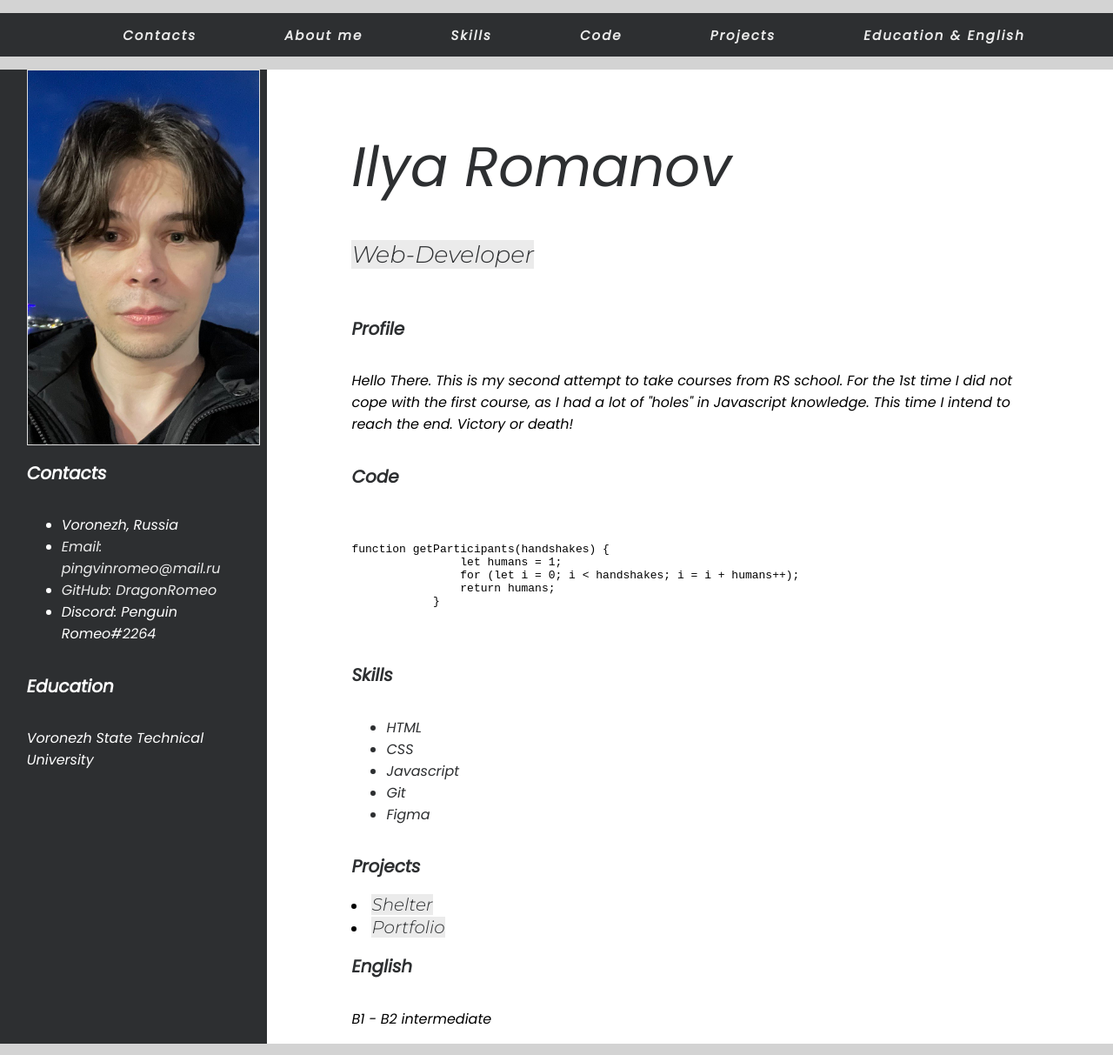
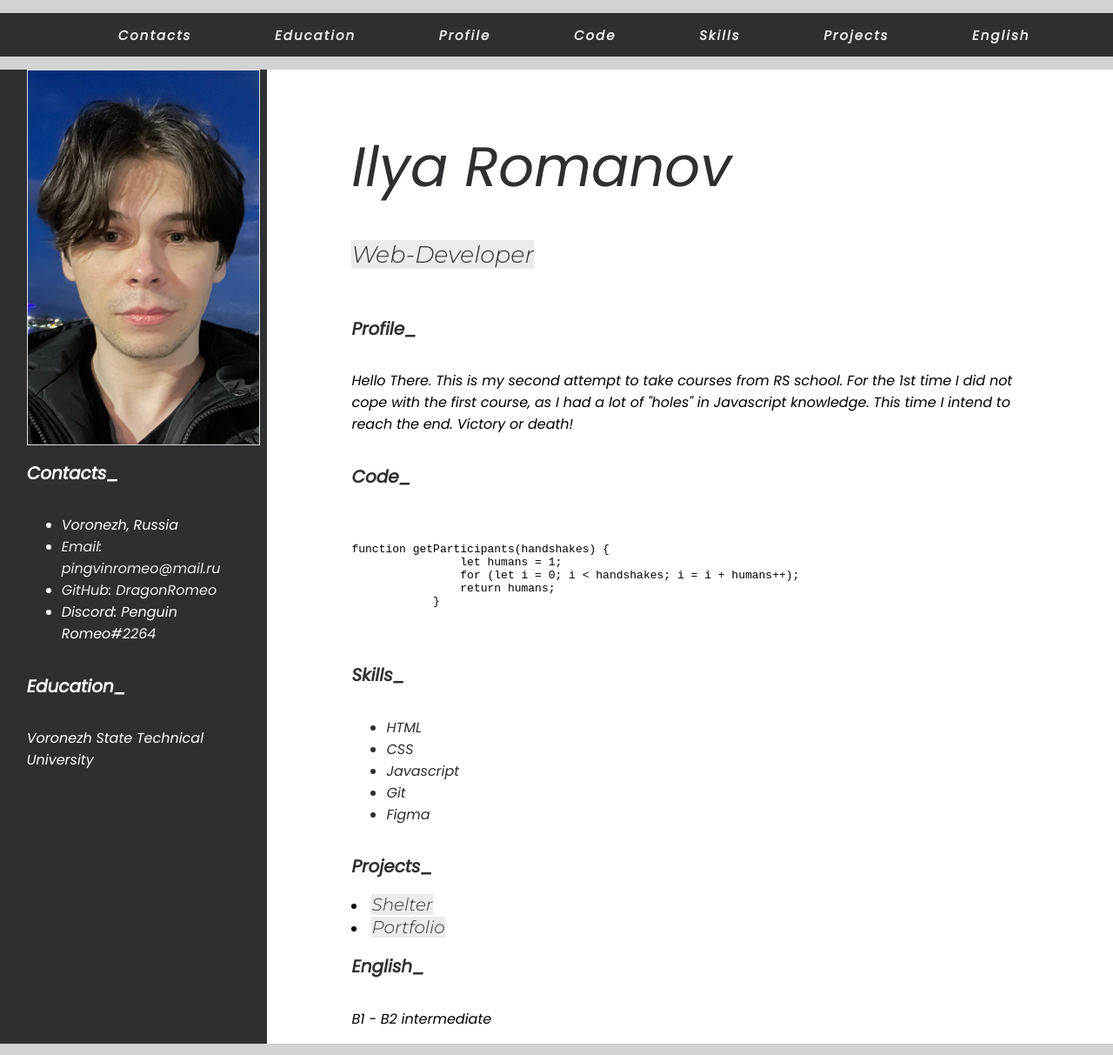
Before and after one commit to DragonRomeo/rsschool-cv, a plain HTML site: page index.html in a window 1280 px wide. Shown: the top 1213 px of the page at 87% size. Drawn offline with Linux system fonts and the light colour scheme.

Commit message:
feat: add anchor links at nav

```diff
--- a/index.html
+++ b/index.html
@@ -14,19 +14,22 @@
             <a class="nav-link" href="#contacts">Contacts</a>
           </li>
           <li class="nav-item">
-            <a class="nav-link" href="#contacts">About me</a>
+            <a class="nav-link" href="#education">Education</a>
           </li>
           <li class="nav-item">
-            <a class="nav-link" href="#contacts">Skills</a>
+            <a class="nav-link" href="#profile">Profile</a>
           </li>
           <li class="nav-item">
-            <a class="nav-link" href="#contacts">Code</a>
+            <a class="nav-link" href="#code">Code</a>
           </li>
           <li class="nav-item">
-            <a class="nav-link" href="#contacts">Projects</a>
+            <a class="nav-link" href="#skills">Skills</a>
+          </li>
+                    <li class="nav-item">
+            <a class="nav-link" href="#projects">Projects</a>
           </li>
           <li class="nav-item">
-            <a class="nav-link" href="#contacts">Education & English</a>
+            <a class="nav-link" href="#english">English</a>
           </li>
         </ul>
       </nav>
@@ -37,8 +40,8 @@
           <section class="section photo">
               <img class="avatar" src="../rsschool-cv/photo_avatar_main.jpg" alt="avatar">
           </section>
-          <section class="section contacts white">
-              <h2 class="h2 white">Contacts</h2>
+          <section class="section contacts white" id="contacts">
+              <h2 class="h2 white">Contacts_</h2>
               <ul>
                   <li>Voronezh, Russia</li>
                   <li><a class="nav-link" href="mailto: pingvinromeo@mail.ru">Email: pingvinromeo@mail.ru</a></li>
@@ -46,8 +49,8 @@
                   <li>Discord: Penguin Romeo#2264</li>
               </ul>
           </section>
-          <section class="section education white">
-            <h2 class="h2 white">Education</h2>
+          <section class="section education white" id="education">
+            <h2 class="h2 white">Education_</h2>
               <p>Voronezh State Technical University</p>
           </section>
       </div>
@@ -57,24 +60,24 @@
               <p class="name">Ilya Romanov</p>
               <p class="profession">Web-Developer</p>
           </section>
-          <section class="section profile">
-              <h2 class="h2">Profile</h2>
+          <section class="section profile" id="profile">
+              <h2 class="h2">Profile_</h2>
             <p>
                 Hello There. This is my second attempt to take courses from RS school.
                 For the 1st time I did not cope with the first course, as I had a lot of "holes" in Javascript knowledge.
                 This time I intend to reach the end. Victory or death!
             </p>
           </section><!-- About me section -->
-          <section class="section code">
-            <h2 class="h2">Code</h2>
+          <section class="section code" id="code">
+            <h2 class="h2">Code_</h2>
               <p><pre>function getParticipants(handshakes) {
                 let humans = 1;
                 for (let i = 0; i < handshakes; i = i + humans++);
                 return humans;
             }</pre></p>
           </section>
-          <section class="section skills">
-            <h2 class="h2">Skills</h2>
+          <section class="section skills" id="skills">
+            <h2 class="h2">Skills_</h2>
             <ul>
                 <li class="p">HTML</li>
                 <li class="p">CSS</li>
@@ -83,13 +86,13 @@
                 <li class="p">Figma</li>
             </ul>
              </section>
-          <section class="section projects">
-            <h2 class="h2">Projects</h2>
+          <section class="section projects" id="projects">
+            <h2 class="h2">Projects_</h2>
               <li><a class="nav-link black" href="https://rolling-scopes-school.github.io/dragonromeo-JSFEPRESCHOOL/shelter/pages/main/">Shelter</a></li>
               <li><a class="nav-link black" href="https://rolling-scopes-school.github.io/dragonromeo-JSFEPRESCHOOL/portfolio/">Portfolio</a></li>
           </section>
-          <section class="section english">
-            <h2 class="h2">English</h2>
+          <section class="section english" id="english">
+            <h2 class="h2">English_</h2>
                 <p>B1 - B2 intermediate</p>
           </section>
       </div>
--- a/style.css
+++ b/style.css
@@ -1,6 +1,9 @@
 @import url("https://fonts.googleapis.com/css2?family=Montserrat:ital,wght@1,300&family=Poppins:ital@1&display=swap");
 /* font-family: 'Poppins', sans-serif; */
 /* font-family: 'Montserrat', sans-serif; */
+html {
+  scroll-behavior: smooth;
+}
 
 .body {
   font-family: "Poppins", sans-serif;
```
